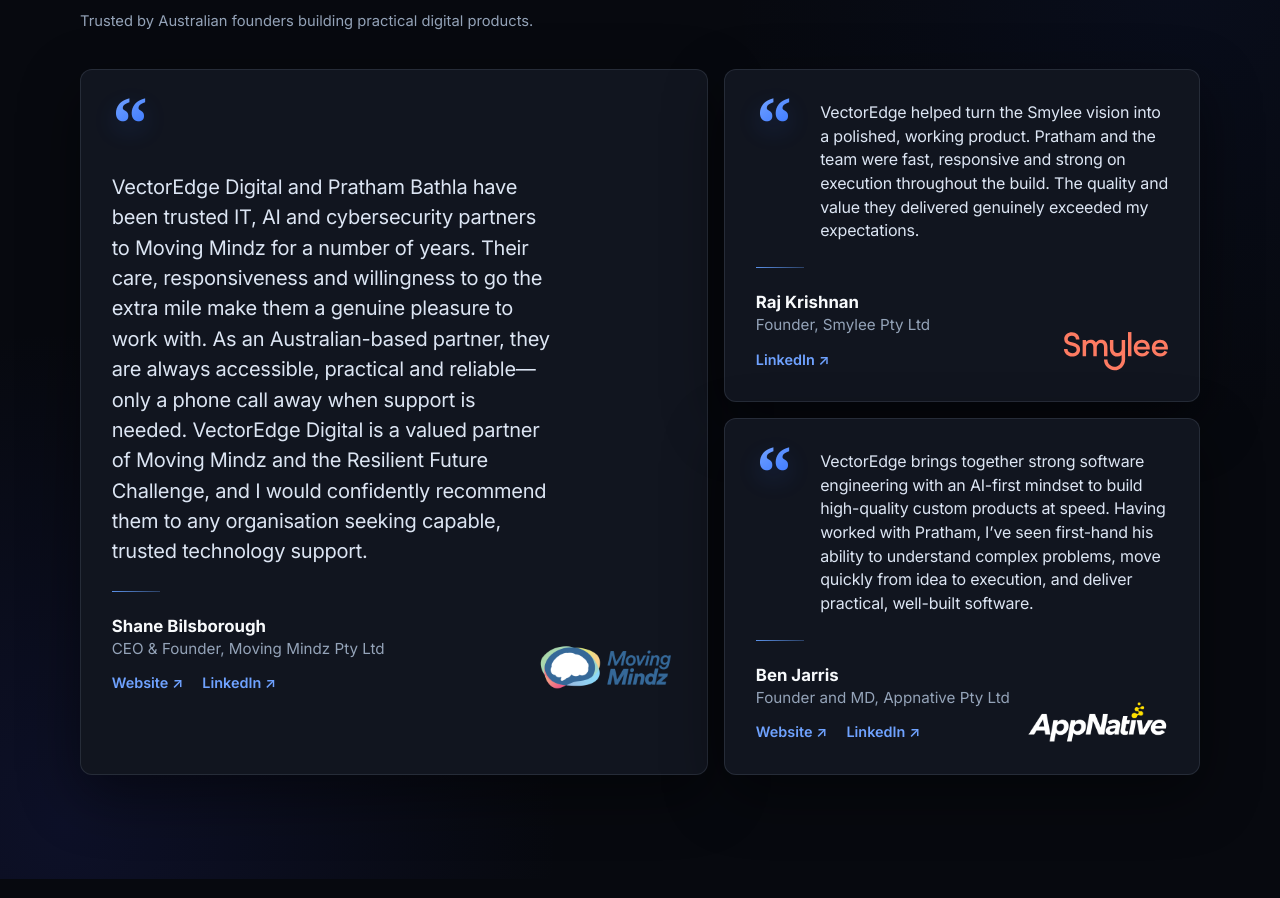
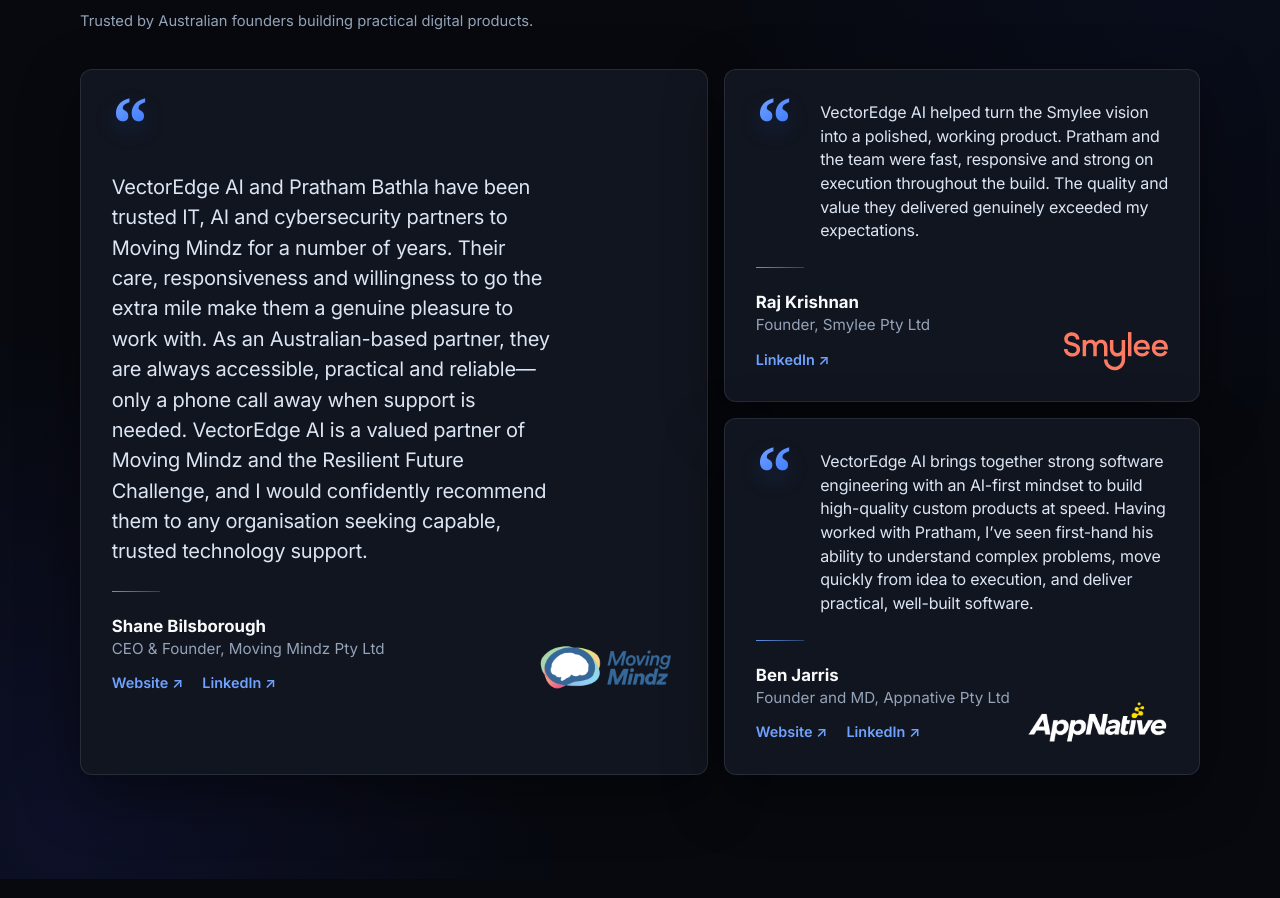
Before and after one commit to princedograAU/vectoredgeai, a website: page index.html in a window 1280 px wide. Shown: the part 3421-4319 px from the top of the page. Drawn offline with Linux system fonts and the light colour scheme.

Commit message:
fix: made company name consistent in testimonials

```diff
--- a/index.html
+++ b/index.html
@@ -319,11 +319,11 @@
               <div class="testimonial-quote">
                 <span class="quote-mark" aria-hidden="true">“</span>
                 <p class="testimonial-copy">
-                  VectorEdge Digital and Pratham Bathla have been trusted IT, AI and cybersecurity partners to
+                  VectorEdge AI and Pratham Bathla have been trusted IT, AI and cybersecurity partners to
                   Moving Mindz for a number of years. Their care, responsiveness and willingness to go
                   the extra mile make them a genuine pleasure to work with. As an Australian-based
                   partner, they are always accessible, practical and reliable—only a phone call away
-                  when support is needed. VectorEdge Digital is a valued partner of Moving Mindz and the
+                  when support is needed. VectorEdge AI is a valued partner of Moving Mindz and the
                   Resilient Future Challenge, and I would confidently recommend them to any organisation
                   seeking capable, trusted technology support.
                 </p>
@@ -348,7 +348,7 @@
                 <div class="testimonial-quote">
                   <span class="quote-mark" aria-hidden="true">“</span>
                   <p class="testimonial-copy">
-                    VectorEdge helped turn the Smylee vision into a polished, working product. Pratham
+                    VectorEdge AI helped turn the Smylee vision into a polished, working product. Pratham
                     and the team were fast, responsive and strong on execution throughout the build. The
                     quality and value they delivered genuinely exceeded my expectations.
                   </p>
@@ -371,7 +371,7 @@
                 <div class="testimonial-quote">
                   <span class="quote-mark" aria-hidden="true">“</span>
                   <p class="testimonial-copy">
-                    VectorEdge brings together strong software engineering with an AI-first mindset to
+                    VectorEdge AI brings together strong software engineering with an AI-first mindset to
                     build high-quality custom products at speed. Having worked with Pratham, I’ve seen
                     first-hand his ability to understand complex problems, move quickly from idea to
                     execution, and deliver practical, well-built software.
```
